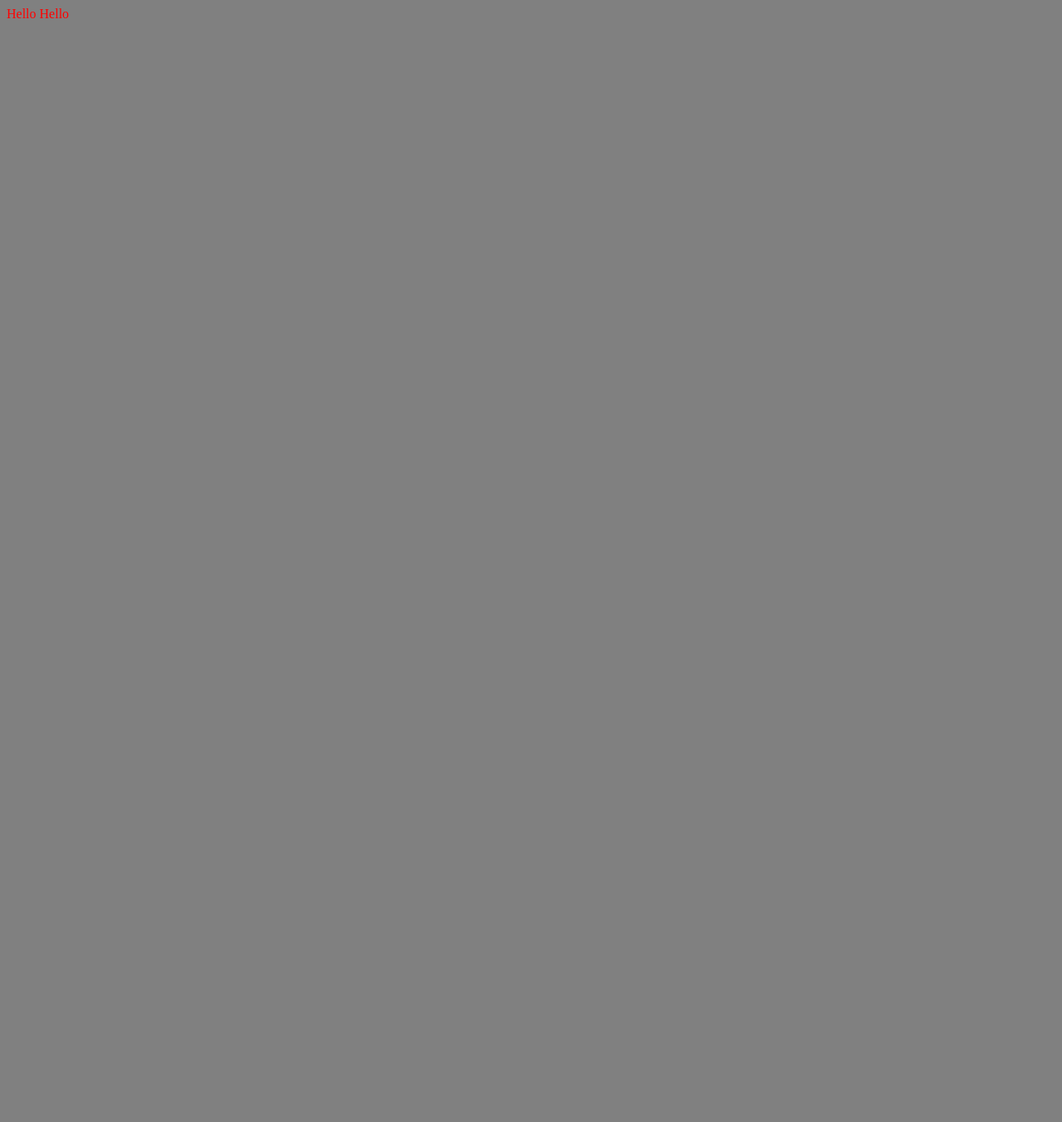
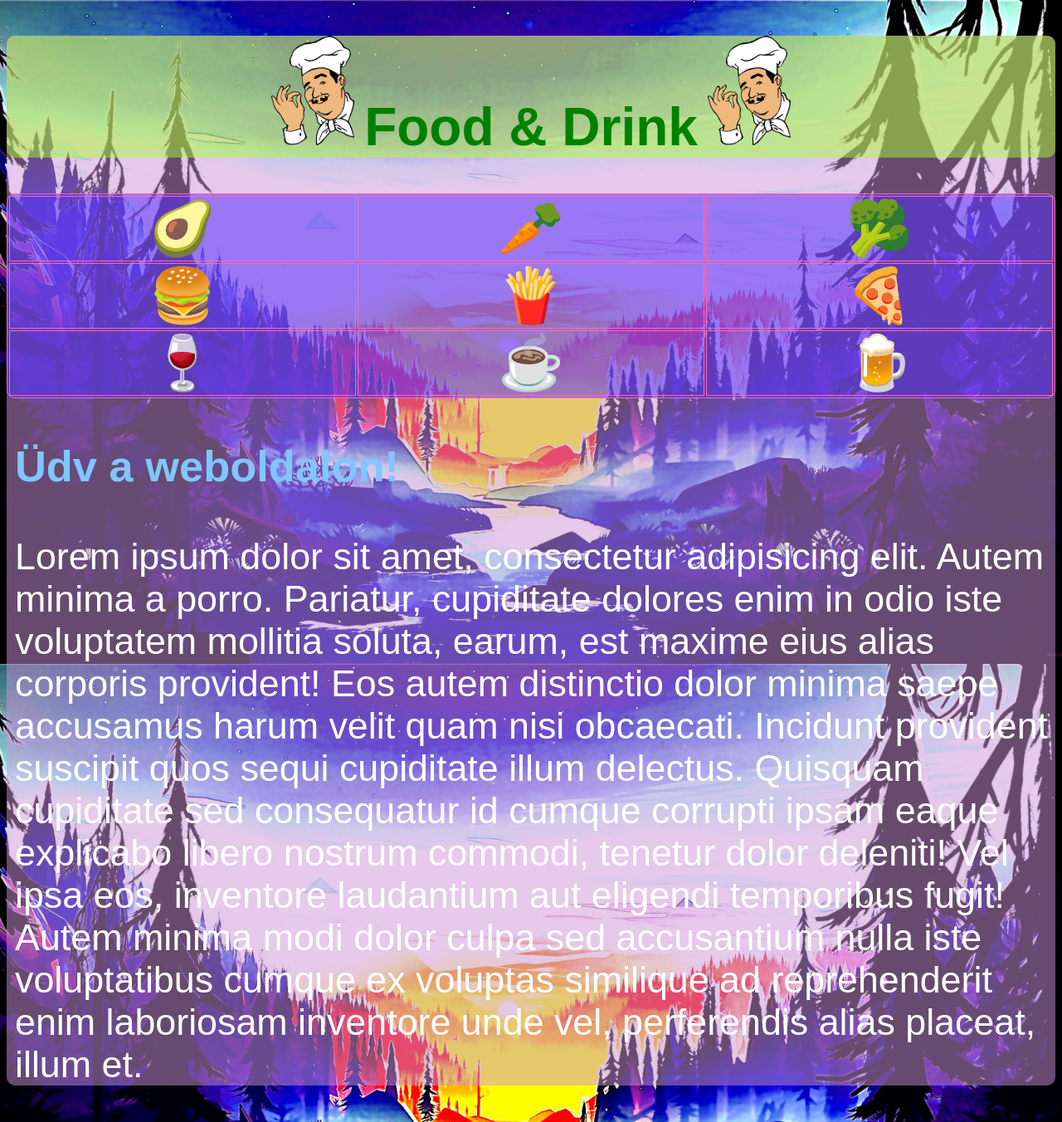
Before and after one commit to paulusz11/valami, a plain HTML site: page index.html in a window 1280 px wide. Shown: the whole page at 83% size. Before the commit the page ends 800 px from the top, so only its background shows below. Drawn offline with Linux system fonts and the light colour scheme; a web font is replaced by a local one.

Commit message:
na mehet is

```diff
--- a/index.html
+++ b/index.html
@@ -8,6 +8,39 @@
     <title>Document</title>
 </head>
 <body>
-    Hello Hello
+    <body>
+        <main>
+            <header>
+                <center>
+                    <h1><img class="nobor" src="./chef.png" alt="" width="100" >Food & Drink<img class="nobor" src="chef.png" alt="" width="100"></h1>
+                </center>
+            </header>
+            <nav>
+                <table>
+                <tr>
+                    <th><a href="#">🥑</a></th>
+                    <th><a href="#">🥕</a></th>
+                    <th><a href="#">🥦</a></th>
+                </tr>
+                <tr>
+                    <th><a href="#">🍔</a></th>
+                    <th><a href="#">🍟</a></th>
+                    <th><a href="#">🍕</a></th>
+                </tr>
+                <tr>
+                    <th><a href="#">🍷</a></th>
+                    <th><a href="#">☕</a></th>
+                    <th><a href="#">🍺</a></th>
+                </tr>
+                </table>
+            </nav>
+            <div class="content">
+                <h3 style="color: rgb(128, 198, 255);">Üdv a weboldalon!</h3>
+                <p>
+                    Lorem ipsum dolor sit amet, consectetur adipisicing elit. Autem minima a porro. Pariatur, cupiditate dolores enim in odio iste voluptatem mollitia soluta, earum, est maxime eius alias corporis provident! Eos autem distinctio dolor minima saepe accusamus harum velit quam nisi obcaecati. Incidunt provident suscipit quos sequi cupiditate illum delectus. Quisquam cupiditate sed consequatur id cumque corrupti ipsam eaque explicabo libero nostrum commodi, tenetur dolor deleniti! Vel ipsa eos, inventore laudantium aut eligendi temporibus fugit! Autem minima modi dolor culpa sed accusantium nulla iste voluptatibus cumque ex voluptas similique ad reprehenderit enim laboriosam inventore unde vel, perferendis alias placeat, illum et.
+                </p>
+            </div>
+        </main>
+    </body>
 </body>
 </html>
--- a/stilus.css
+++ b/stilus.css
@@ -1,4 +1,56 @@
+@import url('https://fonts.googleapis.com/css2?family=Stick+No+Bills:wght@200&family=Yaldevi:wght@200&display=swap');
+
 body {
-    background-color: gray;
-    color: red;
+    background: url('background.jpg') no-repeat center fixed;
+    background-size: cover;
 }
+main {
+    background-color: rgba(205, 148, 216, 0.5) ;
+    font-size: 100%;
+    height: auto;
+    border-radius: 10px;
+}
+header {
+    font-family: 'Stick No Bills', sans-serif;
+    color: green;
+    background: rgba(172, 255, 47, 0.479);
+    font-size: 200%;
+    border-radius: 10px;
+}
+
+nav th {
+        font-family: 'Stick No Bills', sans-serif;
+        font-size: 400%;
+        color: hotpink;
+        border: 1px solid hotpink;
+}
+nav table {
+        background: rgba(85, 47, 255, 0.521);
+        width: 100%;
+        border: 1px solid hotpink;
+        border-radius: 10px;
+}
+.content {
+    font-size: 280%;
+    height: auto;
+    border-radius: 10px;
+    font-family: 'Yaldevi', sans-serif;
+    color: white;
+    padding-left: 10px;
+}
+
+a:visited, a:active, a:link {
+    color: hotpink;
+    text-decoration: none;
+}
+a:hover {
+    color: white;
+}
+img {
+    border: 2px solid black;
+    margin-right: 12px;
+    margin-left: 12px;
+}
+.nobor {
+    border: none;
+}
```
Also changed, not shown: background.jpg (added), chef.png (added).
